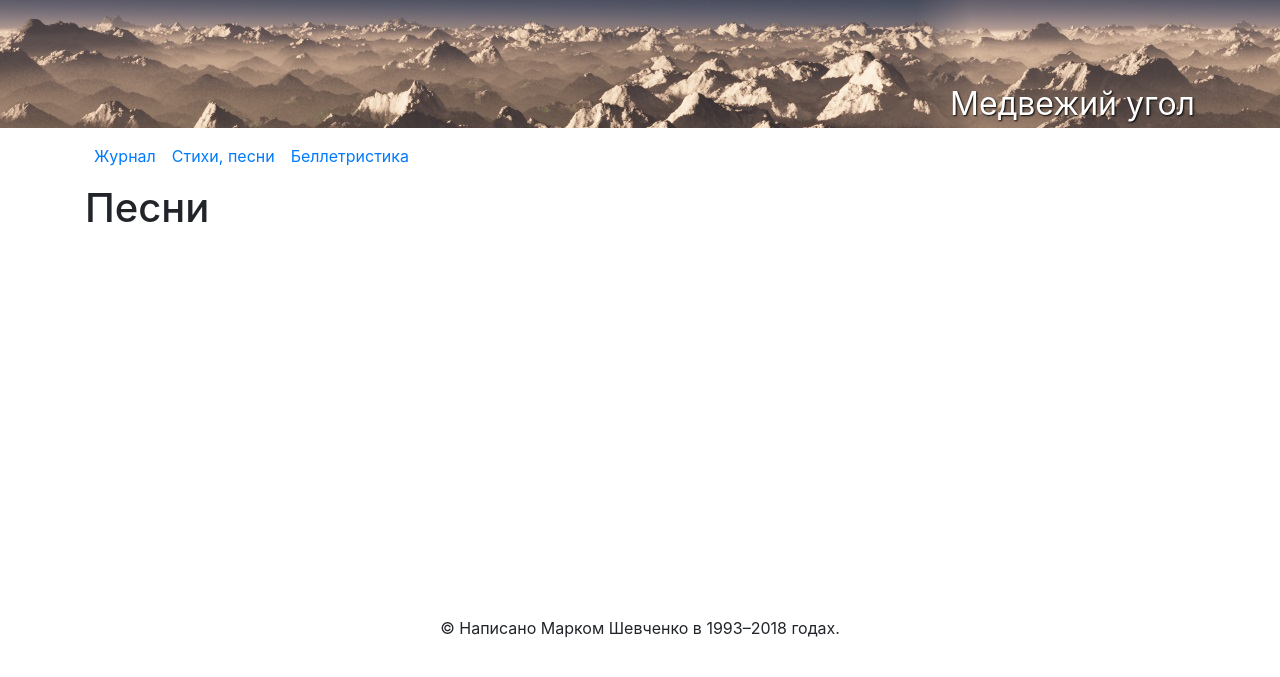
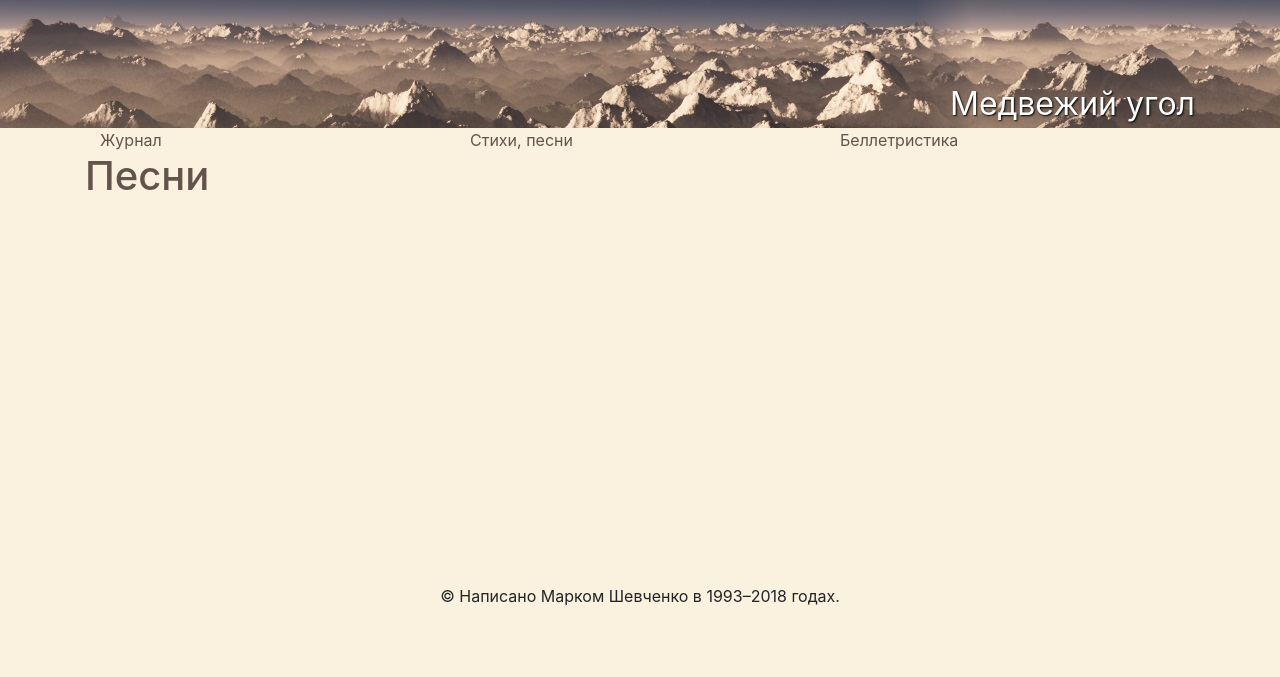
Before and after one commit to mark-shevchenko-name/mark-shevchenko-name.github.io, a Jekyll site: the page built from index.md, in a window 1280 px wide. Shown: the top 677 px of the page. Built offline with Jekyll 4.4.1, drawn with Linux system fonts in a browser that asks for light colours; our own code applies the rules of GitHub Pages for plain Markdown files.

Commit message:
Изменил цвета.

```diff
--- a/_layouts/main.html
+++ b/_layouts/main.html
@@ -19,11 +19,11 @@
         </div>
       </div>
     </header>
-    <nav class="navbar navbar-expand-md container">
-      <ul class="navbar-nav">
-        <li class="nav-item"><a class="nav-link" href="{{ "/blog" | relative_url }}">Журнал</a></li>
-        <li class="nav-item"><a class="nav-link" href="{{ "/lyrics" | relative_url }}">Стихи, песни</a></li>
-        <li class="nav-item"><a class="nav-link" href="{{ "/belles-lettres" | relative_url }}">Беллетристика</a></li>
+    <nav class="container">
+      <ul class="row navigation">
+        <li class="col-12 col-md-4 navigation-item"><a href="{{ "/blog" | relative_url }}">Журнал</a></li>
+        <li class="col-12 col-md-4 navigation-item"><a href="{{ "/lyrics" | relative_url }}">Стихи, песни</a></li>
+        <li class="col-12 col-md-4 navigation-item"><a href="{{ "/belles-lettres" | relative_url }}">Беллетристика</a></li>
       </ul>
     </nav>
     <article class="container">
--- a/css/main.css
+++ b/css/main.css
@@ -1,3 +1,18 @@
+body {
+	background-color: #FBF1DF;
+}
+
+h1,
+h2,
+h3,
+h4,
+h5,
+h6,
+a,
+a:hover {
+	color: #64534B;
+}
+
 header {
 	background-image: url('../img/header.jpg');
 	background-position: center center;
@@ -30,6 +45,17 @@ header > .container {
 	bottom: 0;
 }
 
+.navigation {
+	list-style-type: none;
+	margin: 0;
+	padding: 0;
+}
+
+.navigation-item > a {
+	display: block;
+	width: 100%;
+}
+
 .lyrics {
 	display: table;
 	margin: 0 auto;
```
